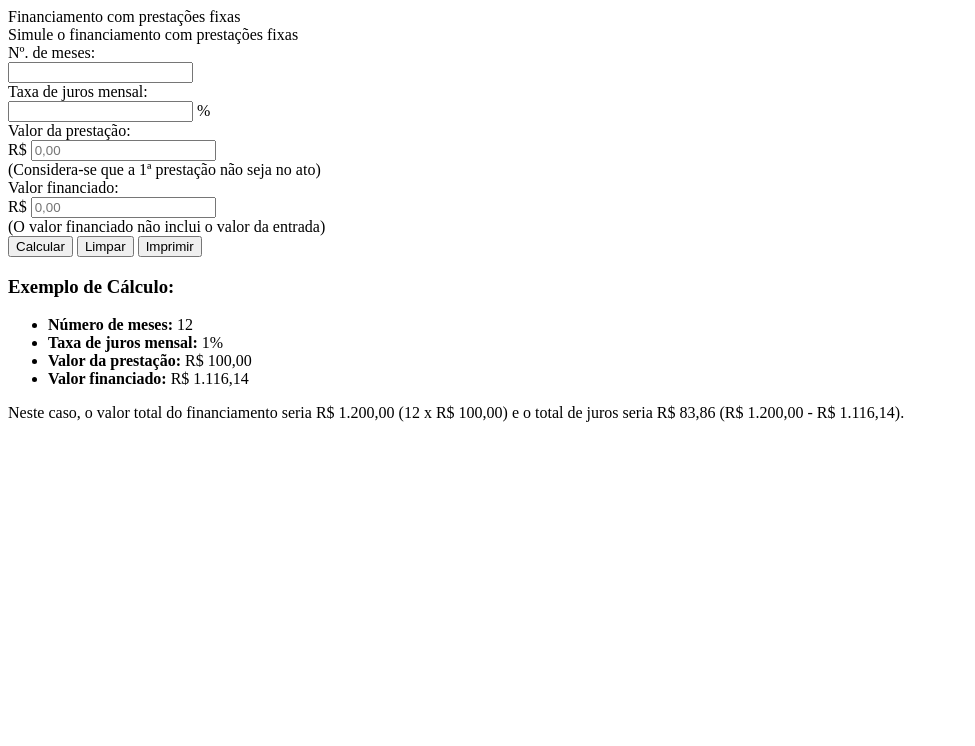
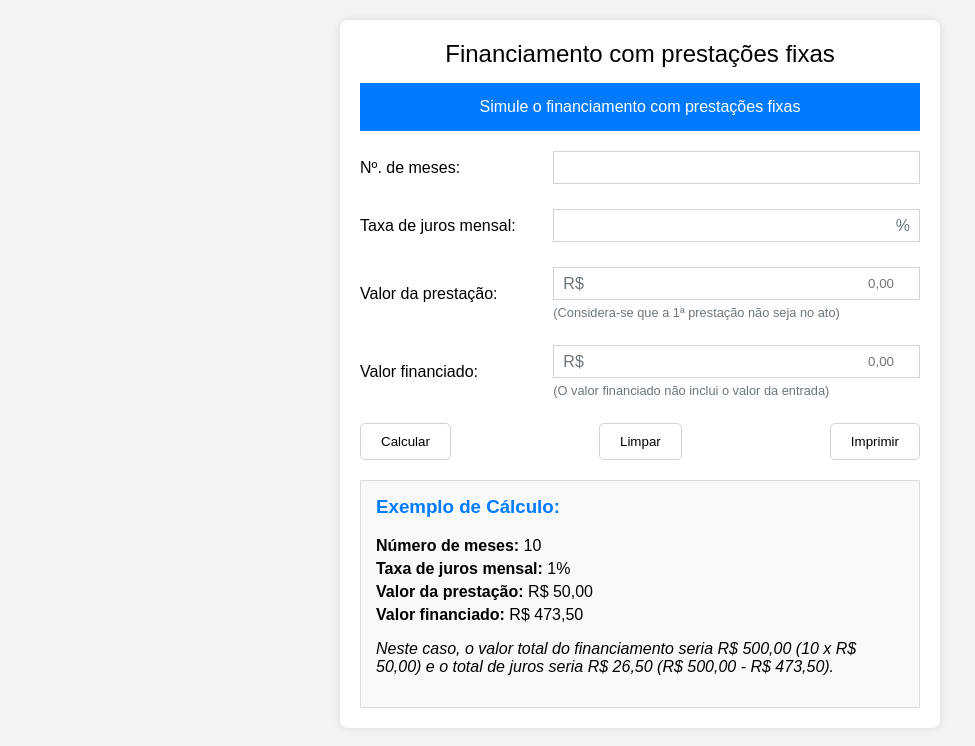
Before and after one commit to behemonth02/calculadora-de-juros-composto, a plain HTML site: page index.html in a window 1280 px wide. Shown: the whole page, without its empty margins (0-975 px from the left). Drawn offline with Linux system fonts and the light colour scheme.

Commit message:
Update index.html

```diff
--- a/index.html
+++ b/index.html
@@ -5,7 +5,114 @@
     <meta name="viewport" content="width=device-width, initial-scale=1.0">
     <title>Calculadora de Financiamento</title>
     <style>
-        /* Estilos mantidos iguais */
+        body {
+            font-family: Arial, sans-serif;
+            max-width: 600px;
+            margin: 0 auto;
+            padding: 20px;
+            background-color: #f4f4f4;
+        }
+        .title {
+            text-align: center;
+            color: black;
+            margin-bottom: 15px;
+            font-size: 24px;
+        }
+        .header {
+            background-color: #007bff;
+            color: white;
+            text-align: center;
+            padding: 15px;
+            margin-bottom: 20px;
+        }
+        .container {
+            background-color: white;
+            padding: 20px;
+            border-radius: 8px;
+            box-shadow: 0 0 10px rgba(0,0,0,0.1);
+        }
+        .form-group {
+            margin-bottom: 25px;
+            display: flex;
+            align-items: center;
+        }
+        .form-group label {
+            flex: 1;
+            margin-right: 10px;
+        }
+        .form-group-container {
+            flex: 2;
+            display: flex;
+            flex-direction: column;
+        }
+        .form-group .input-container {
+            display: flex;
+            align-items: center;
+            position: relative;
+        }
+        .form-group input {
+            flex-grow: 1;
+            padding: 8px;
+            border: 1px solid #ced4da;
+            text-align: right;
+            padding-right: 25px;
+        }
+        .form-group .prefix {
+            position: absolute;
+            left: 10px;
+            color: #6c757d;
+        }
+        .form-group .percent-symbol {
+            position: absolute;
+            right: 10px;
+            color: #6c757d;
+        }
+        .small-note {
+            font-size: 0.8em;
+            color: #6c757d;
+            margin-top: 5px;
+            text-align: left;
+        }
+        .buttons {
+            display: flex;
+            justify-content: space-between;
+            margin-top: 20px;
+        }
+        button {
+            padding: 10px 20px;
+            border: 1px solid #ced4da;
+            border-radius: 5px;
+            cursor: pointer;
+            background-color: white;
+        }
+        #resultado {
+            margin-top: 20px;
+            border: 1px solid #ddd;
+            padding: 15px;
+            text-align: center;
+            display: none; /* Inicialmente oculto */
+        }
+        #exemplo {
+            margin-top: 20px;
+            border: 1px solid #ddd;
+            padding: 15px;
+            background-color: #f8f9fa;
+        }
+        #exemplo h3 {
+            margin-top: 0;
+            color: #007bff;
+        }
+        #exemplo ul {
+            list-style-type: none;
+            padding-left: 0;
+        }
+        #exemplo ul li {
+            margin-bottom: 5px;
+        }
+        #exemplo p {
+            margin-top: 15px;
+            font-style: italic;
+        }
     </style>
 </head>
 <body>
@@ -63,12 +170,12 @@
         <div id="exemplo">
             <h3>Exemplo de Cálculo:</h3>
             <ul>
-                <li><strong>Número de meses:</strong> 12</li>
+                <li><strong>Número de meses:</strong> 10</li>
                 <li><strong>Taxa de juros mensal:</strong> 1%</li>
-                <li><strong>Valor da prestação:</strong> R$ 100,00</li>
-                <li><strong>Valor financiado:</strong> R$ 1.116,14</li>
+                <li><strong>Valor da prestação:</strong> R$ 50,00</li>
+                <li><strong>Valor financiado:</strong> R$ 473,50</li>
             </ul>
-            <p>Neste caso, o valor total do financiamento seria R$ 1.200,00 (12 x R$ 100,00) e o total de juros seria R$ 83,86 (R$ 1.200,00 - R$ 1.116,14).</p>
+            <p>Neste caso, o valor total do financiamento seria R$ 500,00 (10 x R$ 50,00) e o total de juros seria R$ 26,50 (R$ 500,00 - R$ 473,50).</p>
         </div>
 
         <div id="resultado"></div>
@@ -113,8 +220,8 @@
             const valorPrestacao = parseFloat(document.getElementById('valorPrestacao').value.replace(',', '.'));
 
             // Validar campos
-            if (isNaN(numeroParcelas) {
-                alert('Por favor, insira um número válido de parcelas.');
+            if (isNaN(numeroParcelas) || numeroParcelas <= 0) {
+                alert('Por favor, insira um número válido de parcelas (maior que 0).');
                 return;
             }
             if (isNaN(taxaJuros) || taxaJuros <= 0) {
@@ -127,7 +234,13 @@
             }
 
             // Calcular valor financiado
-            const valorFinanciado = valorPrestacao * ((1 - Math.pow(1 + taxaJuros, -numeroParcelas)) / taxaJuros;
+            const valorFinanciado = valorPrestacao * ((1 - Math.pow(1 + taxaJuros, -numeroParcelas)) / taxaJuros);
+
+            // Calcular valor total do financiamento
+            const valorTotalFinanciamento = valorPrestacao * numeroParcelas;
+
+            // Calcular total de juros pagos
+            const totalJuros = valorTotalFinanciamento - valorFinanciado;
 
             // Exibir valor financiado
             document.getElementById('valorFinanciado').value = valorFinanciado.toFixed(2).replace('.', ',');
@@ -140,6 +253,8 @@
                 <p>Taxa de Juros Mensal: ${(taxaJuros * 100).toFixed(2)}%</p>
                 <p>Valor da Prestação: R$ ${valorPrestacao.toFixed(2).replace('.', ',')}</p>
                 <p>Valor Financiado: R$ ${valorFinanciado.toFixed(2).replace('.', ',')}</p>
+                <p>Valor Total do Financiamento: R$ ${valorTotalFinanciamento.toFixed(2).replace('.', ',')}</p>
+                <p>Total de Juros Pagos: R$ ${totalJuros.toFixed(2).replace('.', ',')}</p>
             `;
             resultadoDiv.style.display = 'block';
         }
```
